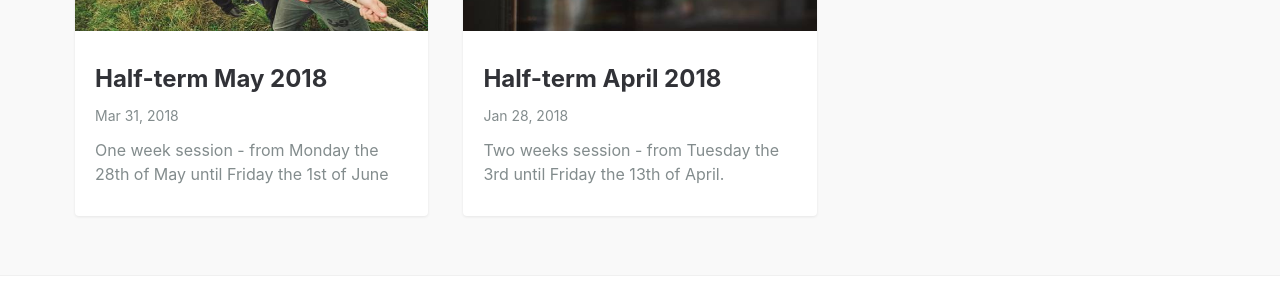
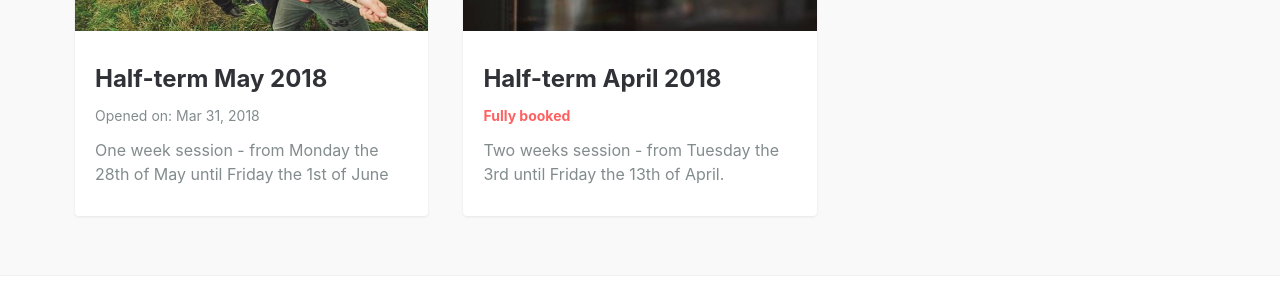
Before and after one commit to holicamp/holicamp.github.io, a Jekyll site: the page built from index.md, in a window 1280 px wide. Shown: the part 892-1192 px from the top of the page. Built offline with Jekyll 4.4.1, drawn with Linux system fonts in a browser that asks for light colours.

Commit message:
Adding fully booked label

```diff
--- a/_includes/card.html
+++ b/_includes/card.html
@@ -24,7 +24,15 @@
       <h2>{{ post.title | strip_html | truncate: 50 }}</h2>
       {% assign date_format = site.sleek.date_format | default: "%b %-d, %Y" %}
       <span class="post-card__meta">
-        <time>{{ post.date | date: date_format }}</time>
+        {% if post.typeform-url %}
+          {% if post.typeform-url != 'closed' %}
+            Opened on: <time>{{ post.date | date: date_format }}</time>
+          {% else %}
+            <strong class="txt-danger">Fully booked</strong>
+          {% endif %}
+        {% else %}
+          <time>{{ post.date | date: date_format }}</time>
+        {% endif %}
       </span>
     </div>
     {% if post.summary %}
--- a/_sass/base/_typography.scss
+++ b/_sass/base/_typography.scss
@@ -115,3 +115,9 @@ blockquote {
   font-style: italic;
   border-left: 5px solid $primary;
 }
+
+.txt-center { text-align: center; }
+.txt-left { text-align: left; }
+.txt-right { text-align: right; }
+.txt-danger { color: $error; }
+.txt-success { color: $success; }
```
Also changed, not shown: assets/css/main.css, 1 other file.
